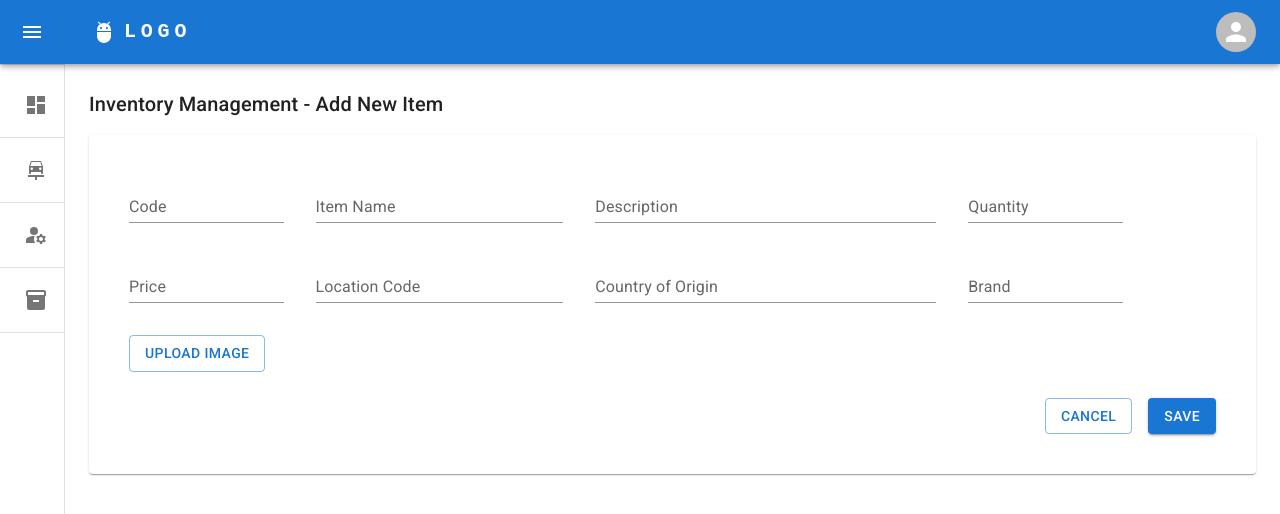
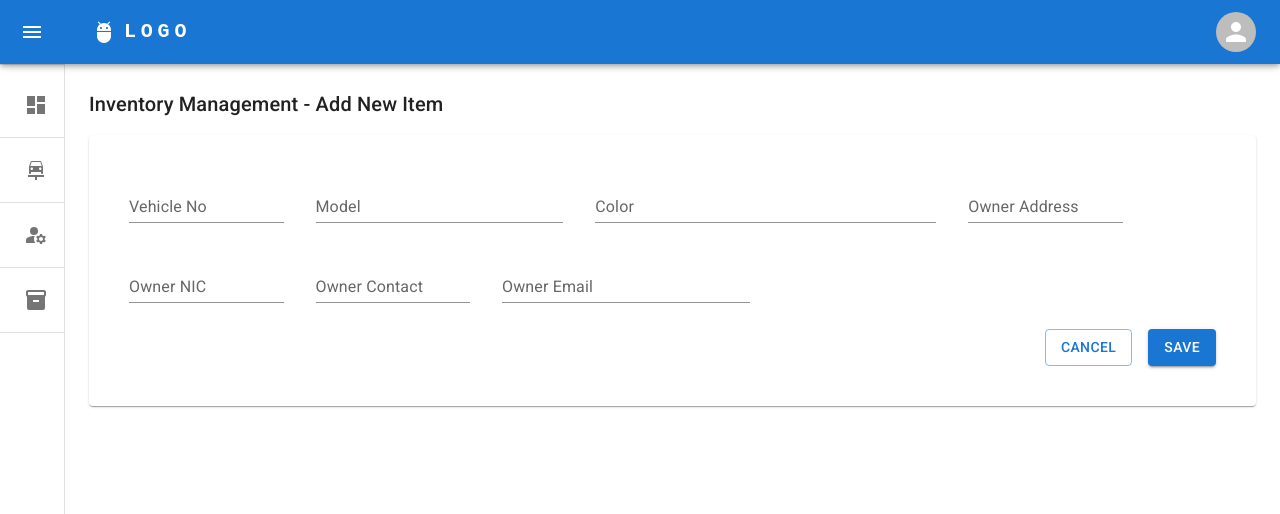
Before and after one commit to Sacheerc/Tech-Net-Auto-World-Front-End, a React (Create React App) app: page /vehiclemanagement/add in a window 1280 px wide. Shown: the top 514 px of the page. Built offline with nearby package versions, Linux system fonts and the light colour scheme.

Commit message:
created vehicle form

```diff
--- a/src/pages/vehicleManagement/VehicleDetailsForm.tsx
+++ b/src/pages/vehicleManagement/VehicleDetailsForm.tsx
@@ -9,17 +9,14 @@ import {
 import React from 'react';
 
 const VehicleDetailsForm: React.FC = () => {
-  const [images, setImages] = React.useState<File[]>([]);
   const [formData, setFormData] = React.useState({
-    id: '',
-    code: '',
-    itemName: '',
-    description: '',
-    quantity: '',
-    price: '',
-    locationCode: '',
-    countryOfOrigin: '',
-    brand: '',
+    vehicleNo: '',
+    model: '',
+    color: '',
+    ownerAddress: '',
+    ownerNIC: '',
+    ownerContact: '',
+    ownerEmail: ''
   });
 
   const [formErrors, setFormErrors] = React.useState<Record<string, string>>(
@@ -31,26 +28,13 @@ const VehicleDetailsForm: React.FC = () => {
     setFormData((prevData) => ({ ...prevData, [name]: value }));
   };
 
-  const handleImageChange = (e: React.ChangeEvent<HTMLInputElement>) => {
-    const selectedFiles = e.target.files;
-
-    if (selectedFiles) {
-      const newImages: File[] = Array.from(selectedFiles);
-      setImages((prevImages) => [...prevImages, ...newImages]);
-    }
-  };
-
-  const handleRemoveImage = (index: number) => {
-    setImages((prevImages) => prevImages.filter((_, i) => i !== index));
-  };
-
   const handleSave = () => {
     // Validate form fields
     const errors: Record<string, string> = {};
 
     // Example: Check if a field is empty
-    if (!formData.itemName) {
-      errors.itemName = 'Item name is required';
+    if (!formData.vehicleNo) {
+      errors.vehicleNo = 'vehicleNo is required';
     }
 
     // Set errors if any
@@ -81,148 +65,87 @@ const VehicleDetailsForm: React.FC = () => {
             <Grid container spacing={4}>
               <Grid item xs={2}>
                 <TextField
-                  label='Code'
-                  name='code'
-                  value={formData.code}
+                  label='Vehicle No'
+                  name='vehicleNo'
+                  value={formData.vehicleNo}
                   onChange={handleInputChange}
                   fullWidth
-                  error={Boolean(formErrors.id)}
-                  helperText={formErrors.id}
+                  error={Boolean(formErrors.vehicleNo)}
+                  helperText={formErrors.vehicleNo}
                   variant='standard'
                 />
               </Grid>
               <Grid item xs={3}>
                 <TextField
-                  label='Item Name'
-                  name='itemName'
-                  value={formData.itemName}
+                  label='Model'
+                  name='model'
+                  value={formData.model}
                   onChange={handleInputChange}
                   fullWidth
-                  error={Boolean(formErrors.itemName)}
-                  helperText={formErrors.itemName}
+                  error={Boolean(formErrors.model)}
+                  helperText={formErrors.model}
                   variant='standard'
                 />
               </Grid>
               <Grid item xs={4}>
                 <TextField
-                  label='Description'
-                  name='description'
-                  value={formData.description}
+                  label='Color'
+                  name='color'
+                  value={formData.color}
                   onChange={handleInputChange}
                   fullWidth
-                  error={Boolean(formErrors.description)}
-                  helperText={formErrors.description}
+                  error={Boolean(formErrors.color)}
+                  helperText={formErrors.color}
                   variant='standard'
                 />
               </Grid>
               <Grid item xs={2}>
                 <TextField
-                  label='Quantity'
-                  name='quantity'
-                  type='number'
-                  value={formData.quantity}
+                  label='Owner Address'
+                  name='ownerAddress'
+                  value={formData.ownerAddress}
                   onChange={handleInputChange}
                   fullWidth
-                  error={Boolean(formErrors.quantity)}
-                  helperText={formErrors.quantity}
+                  error={Boolean(formErrors.ownerAddress)}
+                  helperText={formErrors.ownerAddress}
                   variant='standard'
                 />
               </Grid>
               <Grid item xs={2}>
                 <TextField
-                  label='Price'
-                  name='price'
-                  type='number'
-                  value={formData.price}
+                  label='Owner NIC'
+                  name='ownerNIC'
+                  value={formData.ownerAddress}
                   onChange={handleInputChange}
                   fullWidth
-                  error={Boolean(formErrors.price)}
-                  helperText={formErrors.price}
+                  error={Boolean(formErrors.ownerNIC)}
+                  helperText={formErrors.ownerNIC}
+                  variant='standard'
+                />
+              </Grid>
+              <Grid item xs={2}>
+                <TextField
+                  label='Owner Contact'
+                  name='ownerContact'
+                  value={formData.ownerContact}
+                  onChange={handleInputChange}
+                  fullWidth
+                  error={Boolean(formErrors.ownerContact)}
+                  helperText={formErrors.ownerContact}
                   variant='standard'
                 />
               </Grid>
               <Grid item xs={3}>
                 <TextField
-                  label='Location Code'
-                  name='locationCode'
-                  value={formData.locationCode}
+                  label='Owner Email'
+                  name='ownerEmail'
+                  value={formData.ownerEmail}
                   onChange={handleInputChange}
                   fullWidth
-                  error={Boolean(formErrors.locationCode)}
-                  helperText={formErrors.locationCode}
+                  error={Boolean(formErrors.ownerEmail)}
+                  helperText={formErrors.ownerEmail}
                   variant='standard'
                 />
-              </Grid>
-              <Grid item xs={4}>
-                <TextField
-                  label='Country of Origin'
-                  name='countryOfOrigin'
-                  value={formData.countryOfOrigin}
-                  onChange={handleInputChange}
-                  fullWidth
-                  error={Boolean(formErrors.countryOfOrigin)}
-                  helperText={formErrors.countryOfOrigin}
-                  variant='standard'
-                />
-              </Grid>
-              <Grid item xs={2}>
-                <TextField
-                  label='Brand'
-                  name='brand'
-                  value={formData.brand}
-                  onChange={handleInputChange}
-                  fullWidth
-                  error={Boolean(formErrors.brand)}
-                  helperText={formErrors.brand}
-                  variant='standard'
-                />
-              </Grid>
-              <Grid item xs={12}>
-                <Stack direction='row' spacing={2}>
-                  <Grid item xs={2}>
-                    <label htmlFor='image-input'>
-                      <Button component='span' variant='outlined'>
-                        Upload Image
-                      </Button>
-                    </label>
-                    <input
-                      type='file'
-                      accept='image/*'
-                      multiple
-                      id='image-input'
-                      onChange={handleImageChange}
-                      style={{ display: 'none' }}
-                    />
-                  </Grid>
-                  {images.map((image, index) => (
-                    <Grid
-                      container
-                      item
-                      key={index}
-                      direction={'column'}
-                      width={100}
-                    >
-                      <Grid>
-                        <img
-                          src={URL.createObjectURL(image)}
-                          alt={`Preview ${index}`}
-                          width='100'
-                          height='100'
-                        />
-                      </Grid>
-                      <Grid>
-                        <Button
-                          variant='outlined'
-                          size='small'
-                          onClick={() => handleRemoveImage(index)}
-                          color='error'
-                        >
-                          Remove
-                        </Button>
-                      </Grid>
-                    </Grid>
-                  ))}
-                </Stack>
               </Grid>
               {/* Add a section for multiple images */}
               {/* For multiple images, you might want to use a file input */}
--- a/src/routes/AuthenticationRoutes.tsx
+++ b/src/routes/AuthenticationRoutes.tsx
@@ -1,7 +1,8 @@
 import React from 'react';
+import Auth from '../pages/Login/Auth';
 
 // project imports
-import Auth from '../pages/login/Auth';
+
 
 const AuthenticationRoutes = {
   path: '/login',
```
